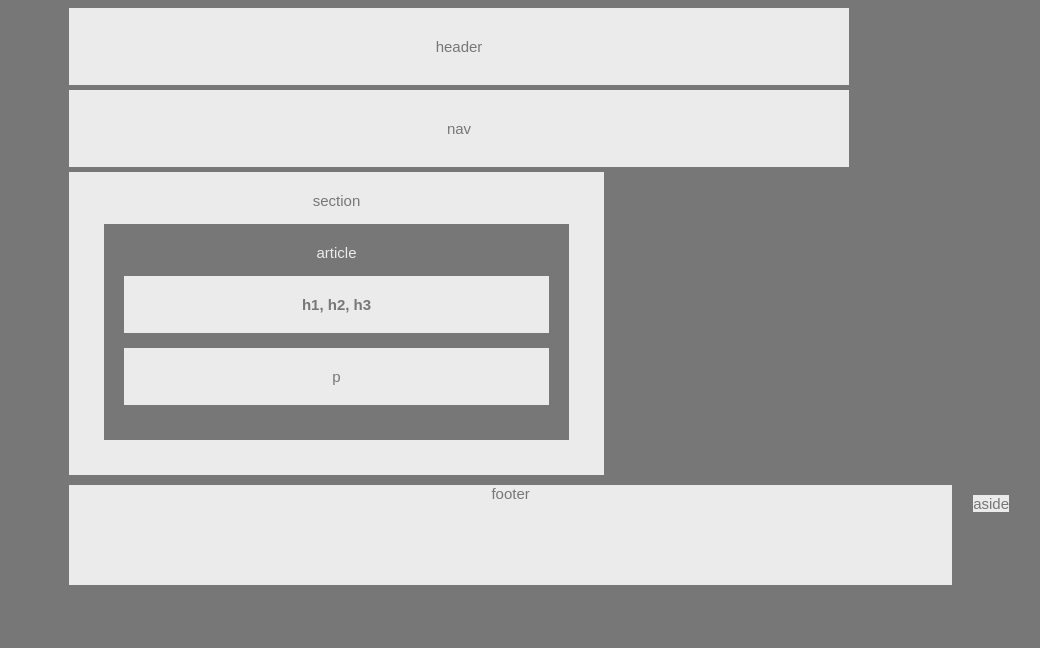
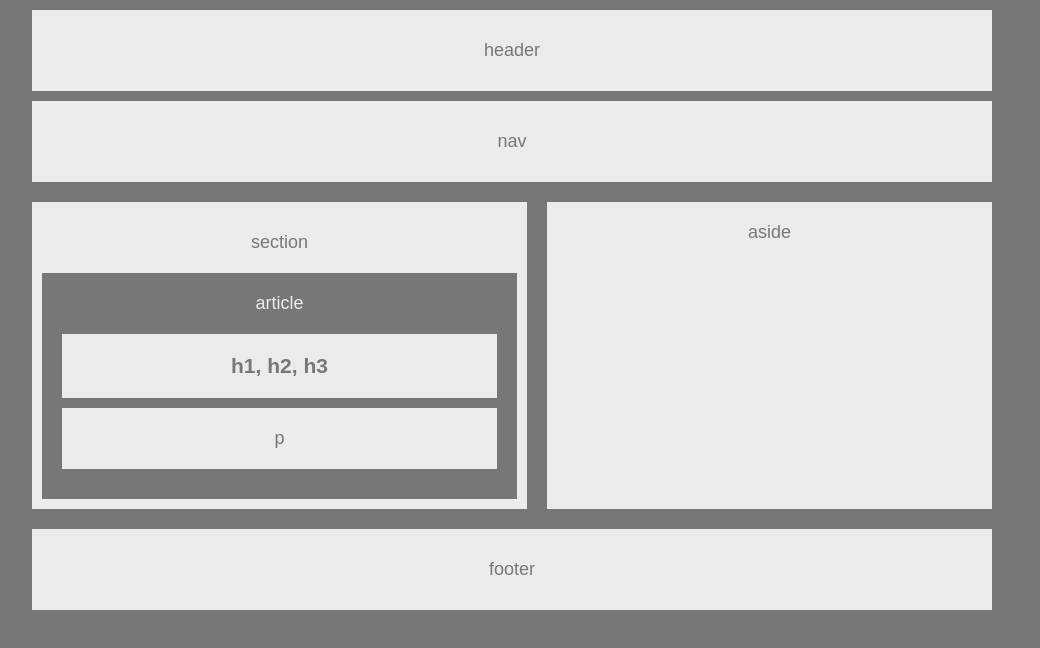
Before and after one commit to ReyDiaz33/Hw-Wireframe, a plain HTML site: page index.html in a window 1280 px wide. Shown: the whole page, without its empty margins (128-1168 px from the left). Drawn offline with Linux system fonts and the light colour scheme.

Commit message:
hw6-wireframe

```diff
--- a/index.html
+++ b/index.html
@@ -10,7 +10,6 @@
 </head>
 <body>
 
-    <div class="wrapper">
     <header>header</header>
 
     <nav>nav</nav>
@@ -20,13 +19,11 @@
             <h1>h1, h2, h3</h1>
             <p>p</p>
         </article>
-     </section>
+    </section>
 
-     <aside>aside</aside>
+    <aside>aside</aside>
 
-    </div>
-
-     <footer>footer</footer>
+    <footer>footer</footer>
 
 </body>
 </html>
--- a/style.css
+++ b/style.css
@@ -1,83 +1,105 @@
 body{
     font-family: Arial, Helvetica, sans-serif;
     color: #777;
-    width: 960px;
     font-size: 18px;
     background-color: #777;
-    margin-left: 15%;
-    margin-right: 10%
+    height: 100%;
+    width: 960px;
+    margin: 0px auto;
+}
+
+header, nav {
+    margin-top: 10px;
+}
+
+section, aside {
+    margin-top: 20px;
 }
 
 header{
     background-color: #ebebeb;
     text-align: center;
-    font-size: 15px;
-    padding: 30px;
-    width:75%;
-    margin: 5px
+    /* font-size: 15px; */
+    /* padding: 30px; */
+    /*width:75%;*/
+    /* margin: 5px */
 }
 
 nav{
     background-color: #ebebeb;
     text-align: center;
-    font-size: 15px;
-    margin: 5px;
-    padding: 30px;
-    width: 75%;
+    /* font-size: 15px; */
+    /* margin: 5px; */
+    /* margin-bottom: 12px; */
+    /* padding: 30px; */
+    /*width: 75%;*/
 
+}
+
+header,nav,footer{
+    padding: 30px 0px 30px 0px;
 }
 
 section{
     background-color: #ebebeb;
-    width: 495px;
+    width: 475px;
     text-align: center;
-    font-size: 15px;
-    padding: 20px;
-    margin: 5px
+    float: left;
+    margin-right: 20px;
+    margin-bottom: 20px;
+    padding: 30px 10px 10px 10px;
+    /* font-size: 15px; */
+    /* padding: 15px; */
+    /* margin: 5px */
+}
 
-
-
+aside{
+    background-color: #ebebeb;
+    text-align: center;
+    /* font-size: 15px; */
+    /* margin: 15px; */
+    /* margin-left: 15px; */
+    padding-top: 20px;
+    float: left;
+    width: 445px;
+    height: 287px;
 }
 
 article{
     color: #ebebeb;
     background-color: #777;
     text-align: center;
-    font-size: 15px;
+    /* font-size: 15px; */
     padding: 20px;
-    margin: 15px
+    margin-top: 20px;
 }
 
 h1,p{
     color: #777;
     background-color: #ebebeb;
     text-align: center;
-    font-size: 15px;
-    padding: 20px
+    margin: 0px 0px 10px 0px;
+    /* font-size: 15px; */
+    padding: 20px;
 }
 
-aside{
-    background-color: #ebebeb;
-    text-align: center;
-    font-size: 15px;
-    margin: 15px;
-    margin-left: 15px;
-    float: right;
+h1{
+    font-style: normal;
+    margin-top:20px;
 }
-.wrapper{
-    height: 100%
-}
+
+
 footer{
     background-color: #ebebeb;
     text-align: center;
-    font-size: 15px;
-    padding: -100px;
-    position: absolute;
-    margin-top: 10px;
-    margin: 5px;
-    height: 100px;
-    width: 69%;
-    clear: both
+    /* font-size: 15px; */
+    /* padding: -100px; */
+    /* position: absolute;  */
+    /* margin-top: 10px; */
+    /* margin: 5px; */
+    /*height: 100px;
+    /* width: 69%; */
+    clear: both;
 
 
 
```
